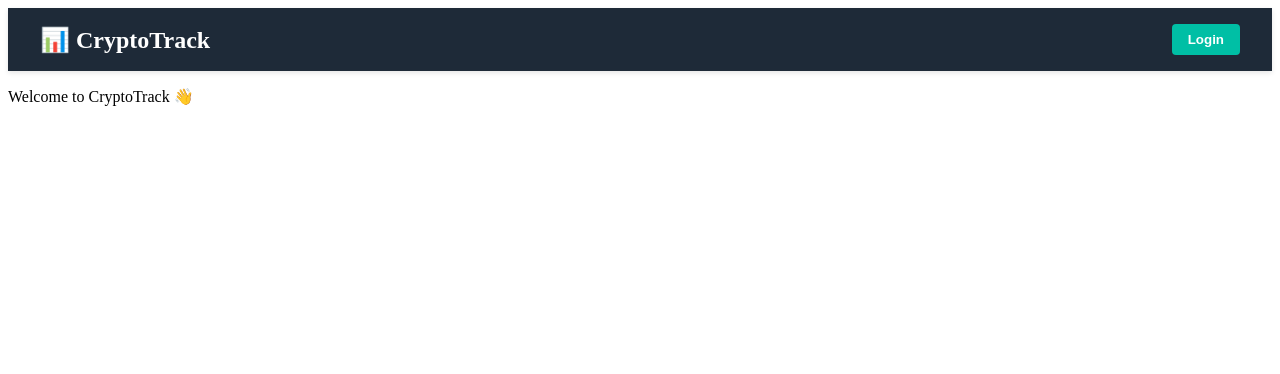
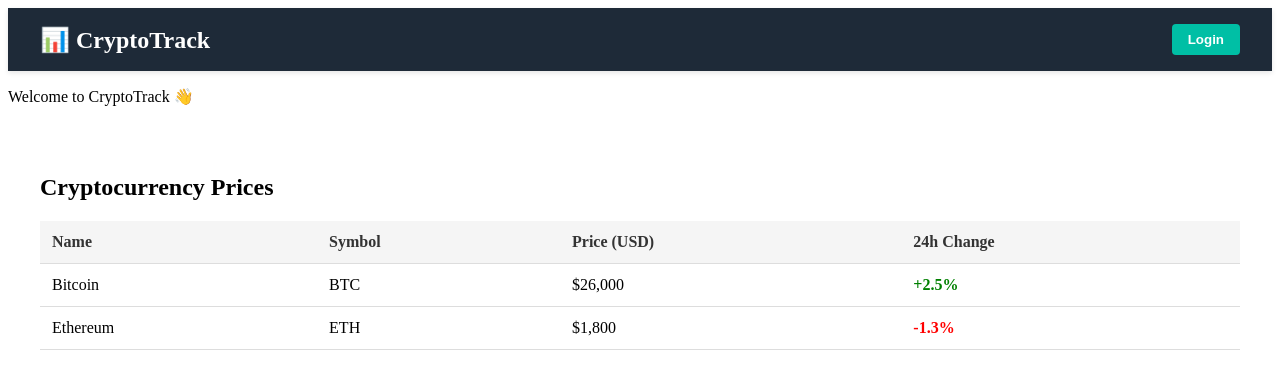
Before and after one commit to itslisaram/crypto-track, an Angular app: page / in a window 1280 px wide. Shown: the top 374 px of the page. Built offline with nearby package versions, Linux system fonts and the light colour scheme.

Commit message:
Crypto table test

```diff
--- a/src/app/app.component.html
+++ b/src/app/app.component.html
@@ -2,4 +2,5 @@
 
 <main>
   <p>Welcome to CryptoTrack 👋</p>
+  <app-crypto-table></app-crypto-table>
 </main>
--- a/src/app/app.component.ts
+++ b/src/app/app.component.ts
@@ -1,11 +1,12 @@
 import { Component } from '@angular/core';
 import { RouterOutlet } from '@angular/router';
 import { HeaderComponent } from './components/header/header.component';
+import { CryptoTableComponent } from './components/crypto-table/crypto-table.component';
 
 @Component({
   selector: 'app-root',
   standalone: true,
-  imports: [RouterOutlet, HeaderComponent],
+  imports: [RouterOutlet, HeaderComponent, CryptoTableComponent],
   templateUrl: './app.component.html',
   styleUrls: ['./app.component.css']
 })
--- a/src/app/components/crypto-table/crypto-table.component.css
+++ b/src/app/components/crypto-table/crypto-table.component.css
@@ -0,0 +1,30 @@
+.crypto-table-container {
+    padding: 2rem;
+  }
+
+  table {
+    width: 100%;
+    border-collapse: collapse;
+    margin-top: 1rem;
+  }
+
+  th, td {
+    padding: 0.75rem;
+    text-align: left;
+    border-bottom: 1px solid #ddd;
+  }
+
+  th {
+    background-color: #f5f5f5;
+    color: #333;
+  }
+
+  .positive {
+    color: green;
+    font-weight: bold;
+  }
+
+  .negative {
+    color: red;
+    font-weight: bold;
+  }
--- a/src/app/components/crypto-table/crypto-table.component.html
+++ b/src/app/components/crypto-table/crypto-table.component.html
@@ -1 +1,28 @@
-<p>crypto-table works!</p>
+<div class="crypto-table-container">
+    <h2>Cryptocurrency Prices</h2>
+    <table>
+      <thead>
+        <tr>
+          <th>Name</th>
+          <th>Symbol</th>
+          <th>Price (USD)</th>
+          <th>24h Change</th>
+        </tr>
+      </thead>
+      <tbody>
+        <!-- Aquí pondremos los datos reales luego -->
+        <tr>
+          <td>Bitcoin</td>
+          <td>BTC</td>
+          <td>$26,000</td>
+          <td class="positive">+2.5%</td>
+        </tr>
+        <tr>
+          <td>Ethereum</td>
+          <td>ETH</td>
+          <td>$1,800</td>
+          <td class="negative">-1.3%</td>
+        </tr>
+      </tbody>
+    </table>
+  </div>
--- a/src/app/components/crypto-table/crypto-table.component.ts
+++ b/src/app/components/crypto-table/crypto-table.component.ts
@@ -2,10 +2,12 @@ import { Component } from '@angular/core';
 
 @Component({
   selector: 'app-crypto-table',
+  standalone: true,
   imports: [],
   templateUrl: './crypto-table.component.html',
-  styleUrl: './crypto-table.component.css'
+  styleUrls: ['./crypto-table.component.css']
 })
+
 export class CryptoTableComponent {
 
 }
```
